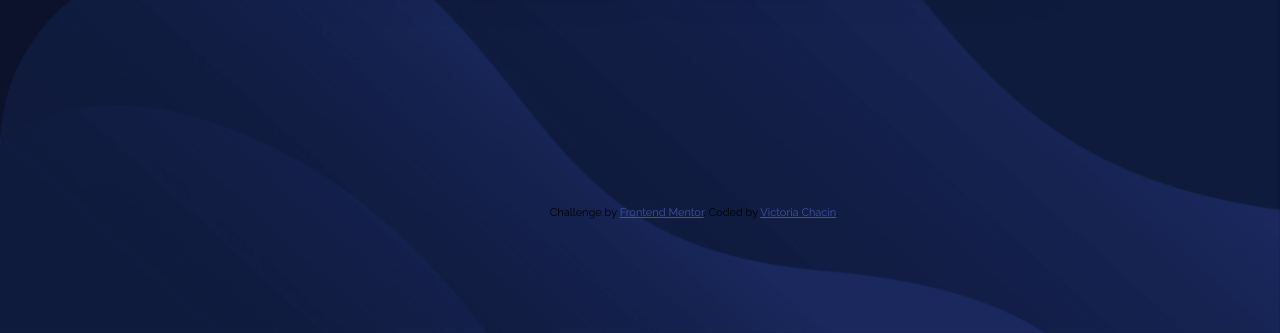
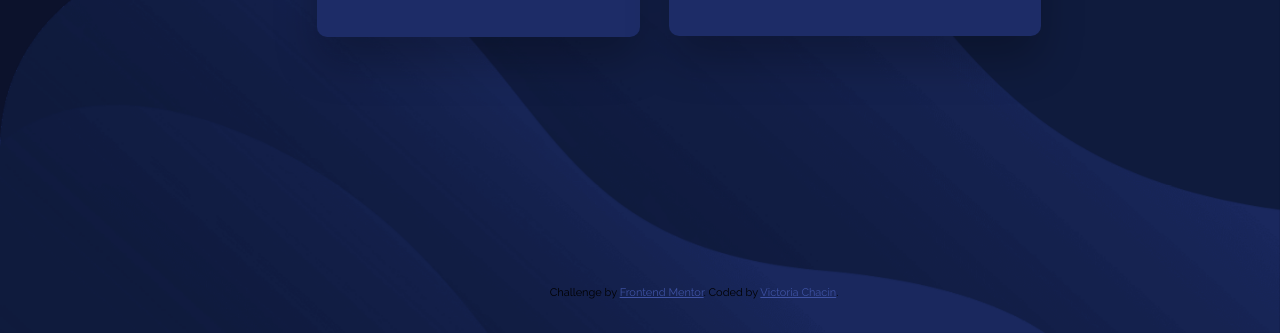
Before and after one commit to vchacin/Fylo-data-storage-component, a plain HTML site: page index.html in a window 1280 px wide. Shown: the part 467-800 px from the top of the page. Drawn offline with Linux system fonts and the light colour scheme.

Commit message:
Update styles.css

```diff
--- a/css/styles.css
+++ b/css/styles.css
@@ -4,7 +4,7 @@
   height: 400px;
   background-color: hsl(229, 57%, 11%);
   text-align: center;
-  padding: 200px 100px 0 200px;
+  padding: 280px 100px 0 200px;
   margin-right: 0px;
 }
 
```
